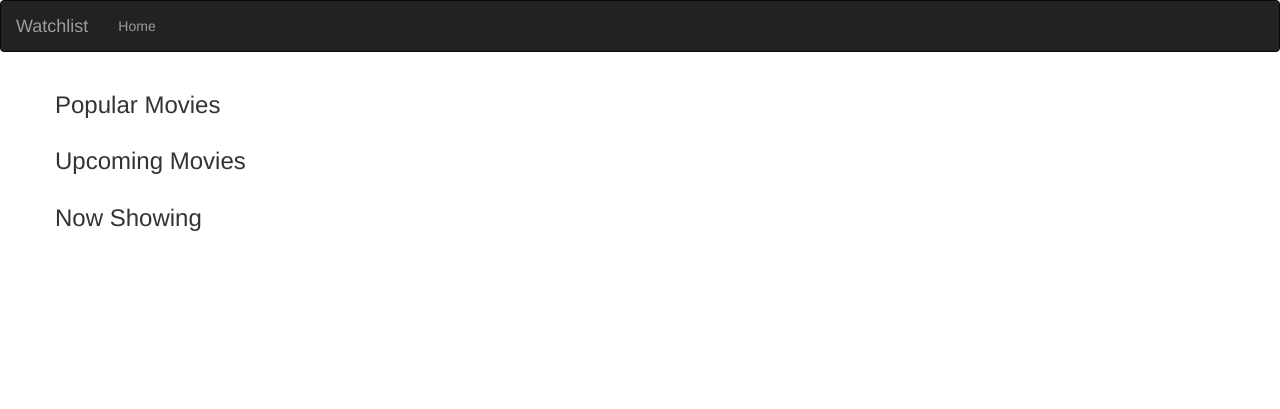
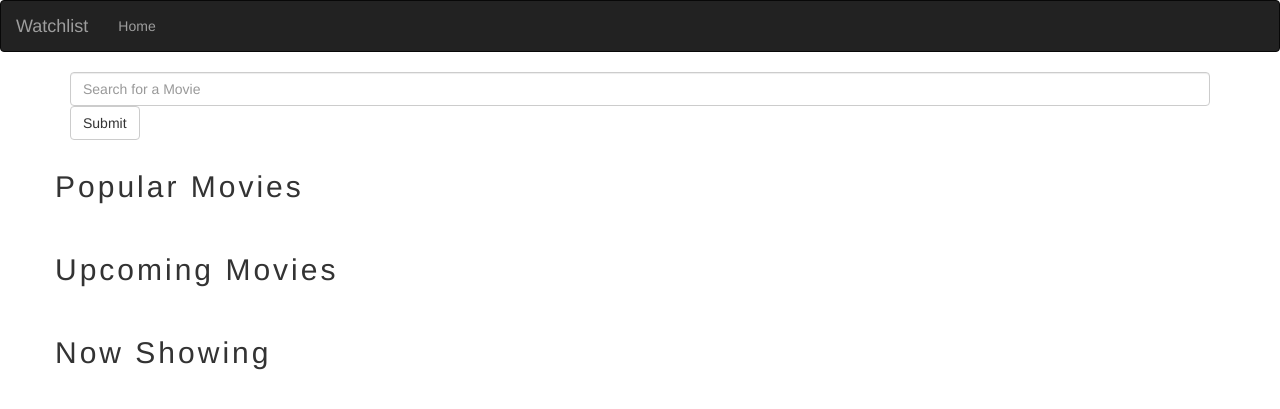
Before and after one commit to fobiero/Watchlist, a Flask app: template app/templates/index.html in a window 1280 px wide. Shown: the top 409 px of the page. Run offline with Flask 2, Linux system fonts and the light colour scheme; the template is opened without the code that fills it, so the values that code supplies are empty; parts of the project's set-up code (start-up, migrations or seed data) failed here and were passed over; some libraries are stand-ins or nearby versions.

Commit message:
create search functionality

```diff
--- a/app/__init__.py
+++ b/app/__init__.py
@@ -2,7 +2,8 @@
 from flask import Flask
 from .config import DevConfig
 from flask_bootstrap import Bootstrap
-
+# from app import views
+# from app import error
 
 # Initializing application
 app = Flask(__name__, instance_relative_config = True)
@@ -16,3 +17,4 @@ bootstrap = Bootstrap(app)
 
 
 from app import views
+from app import error
--- /dev/null
+++ b/app/static/css/custom.css
@@ -0,0 +1,17 @@
+* {
+    padding: 0;
+    margin: 0;
+    box-sizing: border-box;
+}
+
+a {
+    text-decoration: none;
+    list-style: none;
+}
+
+h3 {
+    font-weight: 300;
+    font-size: 3rem;
+    letter-spacing: .3rem;
+    padding: 1rem 0;
+}
--- a/app/templates/fourOwfour.html
+++ b/app/templates/fourOwfour.html
@@ -0,0 +1,3 @@
+{% extends 'base.html'%} {% block content %}
+<h1>WHOOOPS we can't find that page</h1>
+{% endblock %}
--- a/app/templates/index.html
+++ b/app/templates/index.html
@@ -3,11 +3,14 @@
 <!-- Styles block -->
 
 {% block styles%} {{ super() }}
-<link rel="stylesheet" href="{{url_for('static',filename='css/index.css')}}"> {% endblock %}
+<link rel="stylesheet" href="{{url_for('static',filename='css/custom.css')}}"> {% endblock %}
 <!-- Content block -->
 {% block content %}
 <div class="container">
-
+    <form>
+        <input type="text" name="movie_query" placeholder="Search for a Movie" class="form-control">
+        <input type="submit" value="Submit" class="btn btn-default">
+    </form>
     <!-- Popular movie -->
     <div class="row">
         <h3> Popular Movies</h3>
--- a/app/templates/macros.html
+++ b/app/templates/macros.html
@@ -6,4 +6,5 @@
                     {{ movie.title|truncate(10)}}</a>
     </li>
 </div>
+
 {% endfor %} {% endmacro %}
```
Also changed, not shown: app/error.py (+9 -0 lines), app/request.py (+16 -0 lines), app/templates/search.html (added, +15 -0 lines), app/views.py (+21 -1 lines).
